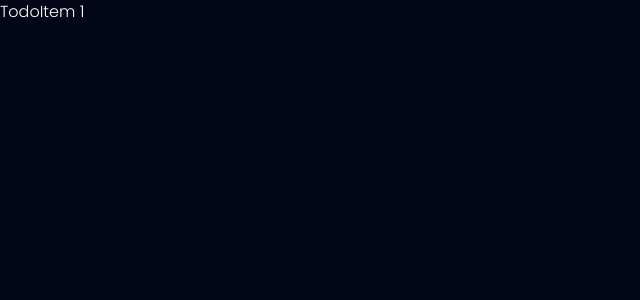
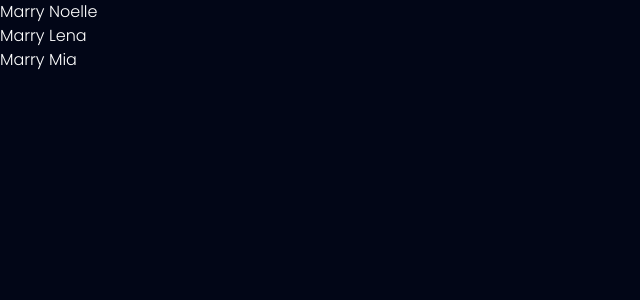
Before and after one commit to UmerNasir-2000/frontend-todo, a React (Vite) app: page / in a window 1280 px wide. Shown: the top 300 px of the page, without its empty margins (0-640 px from the left). Built offline with nearby package versions, Linux system fonts and the light colour scheme.

Commit message:
[FEAT] Rendered TodoList :airplane:

```diff
--- a/src/features/todo/components/item/index.tsx
+++ b/src/features/todo/components/item/index.tsx
@@ -1,7 +1,8 @@
+import { Todo } from "../list"
 
-const TodoItem = () => {
+const TodoItem: React.FC<Todo> = (prop: Todo) => {
   return (
-    <li>TodoItem 1</li>
+    <li>{prop.title}</li>
   )
 }
 
--- a/src/features/todo/components/list/index.tsx
+++ b/src/features/todo/components/list/index.tsx
@@ -1,13 +1,27 @@
-import TodoItem from "../item"
+import { useState } from "react";
+import TodoItem from "../item";
+
+export interface Todo {
+  id: number;
+  title: string;
+  done: boolean;
+}
 
 const TodoList = () => {
+
+  const [todos] = useState<Todo[]>([
+    { id: 1, title: `Marry Noelle`, done: false },
+    { id: 2, title: `Marry Lena`, done: false },
+    { id: 3, title: `Marry Mia`, done: false },
+  ]);
+
   return (
     <section>
-        <ul>
-            <TodoItem />
-        </ul>
+      <ul>
+        {todos.map(todo => <TodoItem key={todo.id} {...todo} />)}
+      </ul>
     </section>
-  )
-}
+  );
+};
 
-export default TodoList
+export default TodoList;
```
